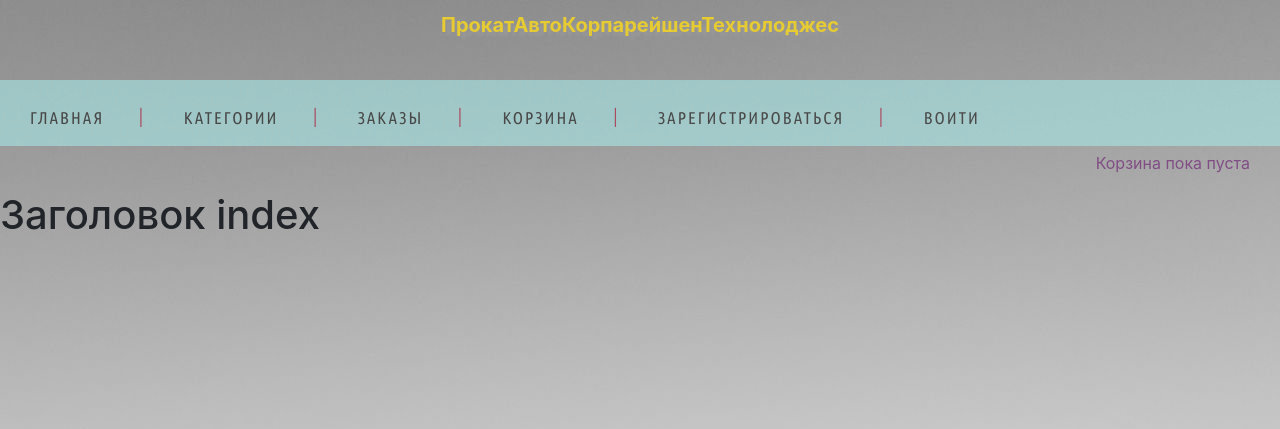
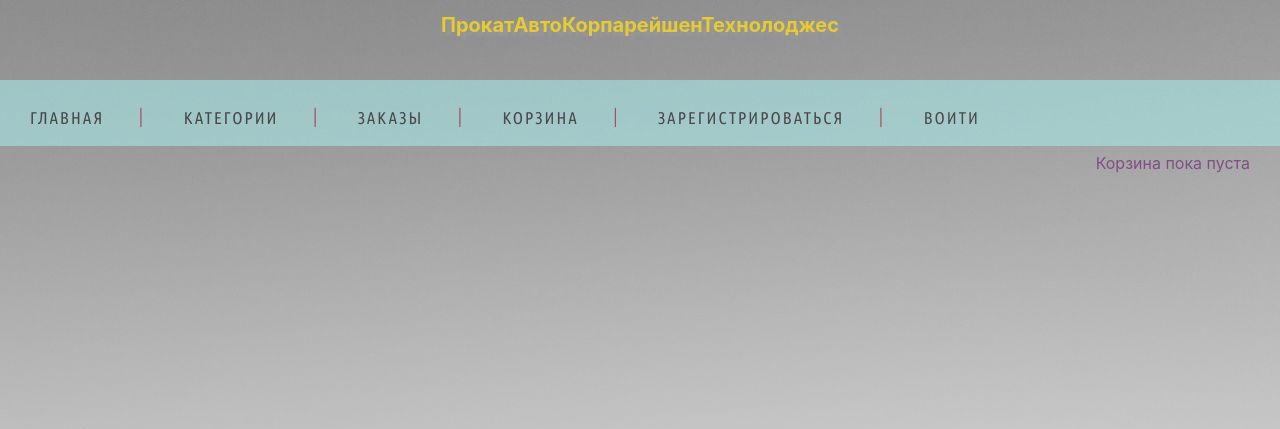
Before and after one commit to NovozhilovAV/shop_market, a Django app: page / in a window 1280 px wide. Shown: the top 429 px of the page. Run offline with Django 4.2, Linux system fonts and the light colour scheme; data that the repository does not hold is empty; some libraries are stand-ins or nearby versions.

Commit message:
refresh 9.10

```diff
--- a/products/templates/products/index.html
+++ b/products/templates/products/index.html
@@ -1,6 +1,6 @@
 {% extends 'products/base.html' %}
 
 {% block content %}
- <h1>Заголовок index</h1>
+
 
 {% endblock  %}
```
Also changed, not shown: 2 other files.
